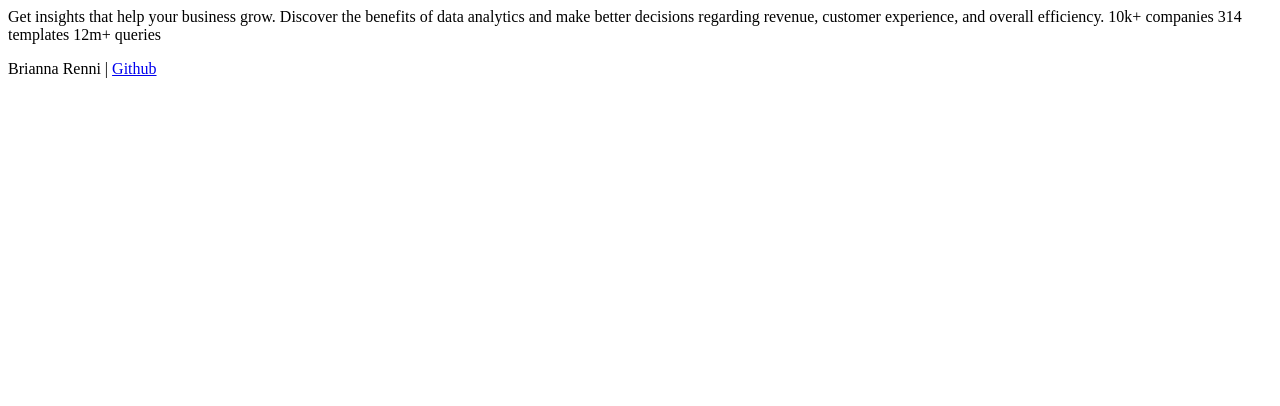
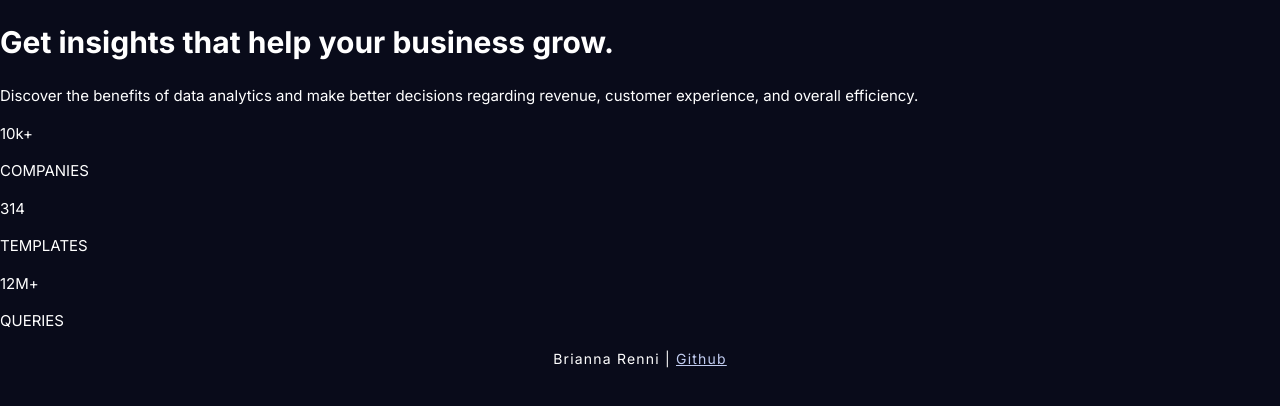
Before and after one commit to briannarenni/site-stats-card, a plain HTML site: page index.html in a window 1280 px wide. Drawn offline with Linux system fonts and the light colour scheme.

Commit message:
Structure tags

```diff
--- a/css/global.css
+++ b/css/global.css
@@ -1,4 +1,5 @@
-@import url('https://fonts.googleapis.com/css2?family=Inter:wght@400;700&family=Lexend+Deca&display=swap');
+@import url('https://fonts.googleapis.com/css2?family=Inter:wght@300;400;700&display=swap');
+@import url('https://fonts.googleapis.com/css2?family=Lexend+Deca:wght@300;400&display=swap');
 
 :root {
   --attr-color: rgb(193, 204, 240);
@@ -22,13 +23,6 @@ body {
   padding: 0;
 }
 
-body {
-  min-height: 100vh;
-  font-size: 15px;
-  line-height: 1.5;
-  text-rendering: optimizeSpeed;
-}
-
 img,
 picture {
   max-width: 100%;
--- a/css/index.css
+++ b/css/index.css
@@ -1,4 +1,16 @@
 /* * 375px - 1440px */
+body {
+  font-family: 'Inter', sans-serif;
+  min-height: 100vh;
+  background-color: var(--main-bkg);
+  color: var(--white);
+  font-size: 15px;
+  line-height: 1.5;
+  text-rendering: optimizeSpeed;
+}
+
+.font {}
+
 /* Footer */
 .footer {
   color: var(--white);
--- a/index.html
+++ b/index.html
@@ -4,19 +4,33 @@
 <head>
   <meta charset="UTF-8">
   <meta name="viewport" content="width=device-width, initial-scale=1.0">
+  <title>Stats Card Component</title>
   <link rel="icon" type="image/png" sizes="32x32" href="./images/favicon-32x32.png">
-  <title>Stats Card Component</title>
+  <link rel="stylesheet" href="css/global.css">
+  <link rel="stylesheet" href="css/index.css">
 </head>
 
 <body>
-  <main class="container">
-    Get insights that help your business grow.
-    Discover the benefits of data analytics and make better decisions regarding revenue, customer
-    experience, and overall efficiency.
-    10k+ companies
-    314 templates
-    12m+ queries
-  </main>
+  <div class="container">
+    <main class="card">
+      <h1>Get <span class="accent">insights</span> that help your business grow.</h1>
+      <p>
+        Discover the benefits of data analytics and make better decisions regarding revenue, customer experience, and overall efficiency.
+      </p>
+      <div>
+        <p>10k+</p>
+        <p class="font">COMPANIES</p>
+      </div>
+      <div>
+        <p>314</p>
+        <p class="font">TEMPLATES</p>
+      </div>
+      <div>
+        <p>12M+</p>
+        <p class="font">QUERIES</p>
+      </div>
+    </main>
+  </div>
 
   <footer class="footer">
     <p>Brianna Renni | <a href="https://github.com/briannarenni/">Github</a></p>
```
